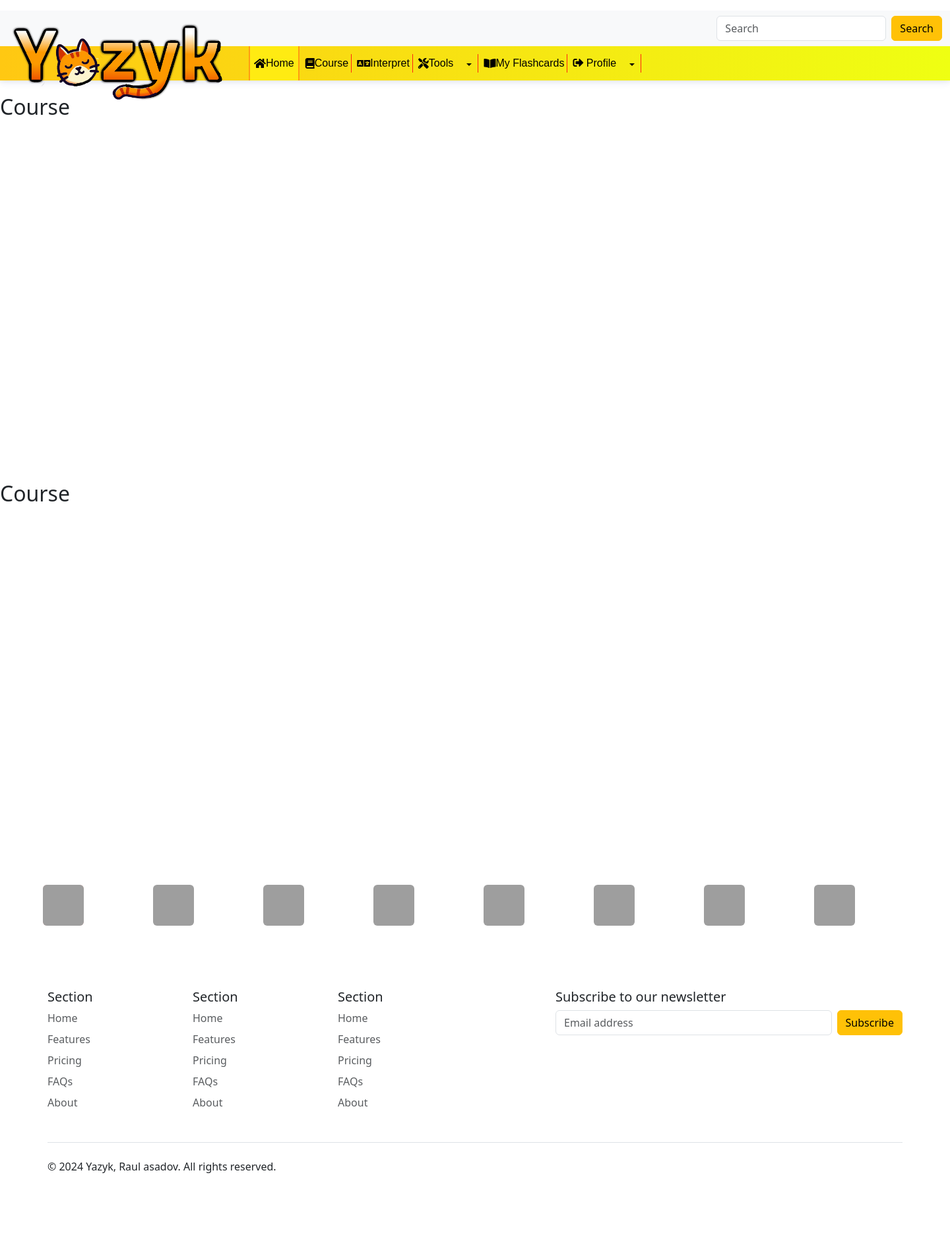
After one commit to 3raulo9/Yazyk_Demo_one, a Flask app: page /course in a window 1440 px wide; the page is wider, and only the part inside the window is pictured. The commit adds this page. Shown: that part at 66% size. Run offline with Flask 3, Linux system fonts and the light colour scheme; the visitor is signed in with stand-in values (Sample User, id 1); some libraries are stand-ins or nearby versions; grey boxes are pictures that could not be loaded.

Commit message:
some changes
added some pages and added the login required attribute to each page that requires it, if the user is not logged in then the  @login_required redirects to the register page

```diff
--- a/backend/app.py
+++ b/backend/app.py
@@ -1,3 +1,4 @@
+from functools import wraps
 from flask import Flask, render_template, request, redirect, url_for, jsonify, session
 from googletrans import Translator
 from dotenv import load_dotenv
@@ -17,13 +18,14 @@ db_of_users = mysql.connector.connect(
 )
 cursor = db_of_users.cursor()
 
-
 app = Flask(__name__)
 app.secret_key = "your_secret_key_here"  # Change this to a secure secret key
 
-
 selected_language = "en"  # Default language
 
+@app.context_processor
+def inject_auth_status():
+    return {'is_authenticated': 'username' in session}
 
 def get_random_fact():
     con = mysql.connector.connect(
@@ -54,32 +56,35 @@ def get_random_fact():
     else:
         return "No facts found in the database"
 
+def login_required(func):
+    @wraps(func)
+    def wrapper(*args, **kwargs):
+        if "username" not in session:
+            return redirect(url_for("register"))
+        return func(*args, **kwargs)
+    return wrapper
 
 @app.route("/")
 def home():
     random_fact = get_random_fact()
     return render_template("home.html", random_fact=random_fact)
 
-
 @app.route("/register", methods=["GET", "POST"])
 def register():
     if request.method == "POST":
         username = request.form["username"]
-        password = request.form["password"]  # Retrieve other form fields similarly
+        password = request.form["password"]
         email = request.form["email"]
 
-        # Execute an SQL INSERT query to save user data
         cursor.execute(
             "INSERT INTO accounts (username, password, email) VALUES (%s, %s, %s)",
             (username, password, email),
         )
-        db_of_users.commit()  # Commit the changes to the database
+        db_of_users.commit()
 
-        return redirect(url_for("login"))  # Redirect to login page after successful registration
+        return redirect(url_for("login"))
 
     return render_template("register.html")
-
-
 
 @app.route("/login", methods=["GET", "POST"])
 def login():
@@ -97,17 +102,15 @@ def login():
 
     return render_template("login.html")
 
-
 @app.route("/logout")
 def logout():
     session.pop("username", None)
-    return redirect(url_for("home"))  # Assuming 'home' is your home page endpoint
-
+    return redirect(url_for("home"))
 
 @app.route("/interpret")
+@login_required
 def interpret():
     return render_template("interpret.html")
-
 
 def save_to_json(data):
     if not os.path.exists("users"):
@@ -115,8 +118,7 @@ def save_to_json(data):
 
     with open("users/user_data.json", "a") as file:
         json.dump(data, file, indent=4)
-        file.write("\n")  # Add a new line for each entry
-
+        file.write("\n")
 
 @app.route("/set_language", methods=["POST"])
 def set_language():
@@ -125,10 +127,9 @@ def set_language():
         data = request.get_json()
         selected_language = data.get(
             "language", "fr"
-        )  # Get the selected language from the request
+        )
         return jsonify({"status": "success", "selected_language": selected_language})
     return jsonify({"status": "failed"})
-
 
 @app.route("/translate", methods=["POST"])
 def translate():
@@ -141,7 +142,6 @@ def translate():
 
         return translated_text
     return "No text received"
-
 
 @app.route("/fetch_image")
 def fetch_image():
@@ -169,7 +169,6 @@ def fetch_image():
         "baku",
         "Tel aviv",
     ]
-    # Add more city slugs here
     city = random.choice(cities)
     response = requests.get(
         f"https://api.unsplash.com/search/photos?query={city}&client_id={os.getenv('UNSPLASHACCESS')}"
@@ -178,6 +177,42 @@ def fetch_image():
     random_image = random.choice(images)
     return jsonify(random_image["urls"]["full"])
 
+@app.route("/profile")
+@login_required
+def profile():
+    username = session["username"]
+    cursor.execute("SELECT * FROM accounts WHERE username = %s", (username,))
+    user_data = cursor.fetchone()
+    return render_template("profile.html", user=user_data)
 
+@app.route("/update_profile", methods=["POST"])
+@login_required
+def update_profile():
+    new_username = request.form.get("new_username")
+    new_email = request.form.get("new_email")
+    new_password = request.form.get("new_password")
+
+    cursor.execute(
+        "UPDATE accounts SET username = %s, email = %s, password = %s WHERE username = %s",
+        (new_username, new_email, new_password, session["username"]),
+    )
+    db_of_users.commit()
+
+    cursor.execute("SELECT * FROM accounts WHERE username = %s", (new_username,))
+    updated_user = cursor.fetchone()
+
+    session["username"] = new_username
+
+    return render_template("profile.html", user=updated_user)
+
+@app.route("/flashcards", methods=["GET", "POST"])
+@login_required
+def flashcards():
+    return render_template("flashcards.html")
+
+@app.route("/course", methods=["GET", "POST"])
+@login_required
+def course():
+    return render_template("course.html")
 if __name__ == "__main__":
     app.run(debug=True)
--- a/backend/templates/base.html
+++ b/backend/templates/base.html
@@ -69,7 +69,7 @@
                             </li>
 
                             <li class="ecl-menu__item ecl-menu__item--has-children ecl-menu__item--col2">
-                                <a href="#" class="ecl-menu__link">
+                                <a href="{{ url_for('course') }}" class="ecl-menu__link">
                                     <i class="fas fa-book"></i> Course
                                 </a>
                             </li>
@@ -89,6 +89,7 @@
                             <div class="offcanvas offcanvas-bottom" tabindex="-1" id="offcanvasBottom"
                                 aria-labelledby="offcanvasBottomLabel">
                                 <div class="card-body">
+                                    {% if is_authenticated %}
                                     <form action="/translate" method="POST" id="translation-form">
                                         <div class="form-check form-switch">
                                             <input class="form-check-input" type="checkbox" role="switch"
@@ -151,10 +152,67 @@
                                         <button type="submit" class="btn btn-outline-info"
                                             id="button-detect">Translate</button>
                                     </form>
+                                    {% else %}
 
+                                    <body><br><br><br><br><br>
+                                        <div class="waviy">
+                                            <span style="--i:1">P</span>
+                                            <span style="--i:2">l</span>
+                                            <span style="--i:3">e</span>
+                                            <span style="--i:4">a</span>
+                                            <span style="--i:5">s</span>
+                                            <span style="--i:6">e</span>
+                                            <span style="--i:7"> </span>
+                                            <span style="--i:7"> </span>
+                                            <span style="--i:8">l</span>
+                                            <span style="--i:9">o</span>
+                                            <span style="--i:10">g</span>
+                                            <span style="--i:11"> </span>
+                                            <span style="--i:11"> </span>
+                                            <span style="--i:12">i</span>
+                                            <span style="--i:13">n</span>
+                                            <span style="--i:14"> </span>
+                                            <span style="--i:14"> </span>
+                                            <span style="--i:15">t</span>
+                                            <span style="--i:16">o</span>
+                                            <span style="--i:17"> </span>
+                                            <span style="--i:17"> </span>
+                                            <span style="--i:18">a</span>
+                                            <span style="--i:19">c</span>
+                                            <span style="--i:20">c</span>
+                                            <span style="--i:21">e</span>
+                                            <span style="--i:22">s</span>
+                                            <span style="--i:23">s</span>
+                                            <span style="--i:24"> </span>
+                                            <span style="--i:24"> </span>
+                                            <span style="--i:25">t</span>
+                                            <span style="--i:26">h</span>
+                                            <span style="--i:27">e</span>
+                                            <span style="--i:28"> </span>
+                                            <span style="--i:28"> </span>
+                                            <span style="--i:29">t</span>
+                                            <span style="--i:30">r</span>
+                                            <span style="--i:31">a</span>
+                                            <span style="--i:32">n</span>
+                                            <span style="--i:33">s</span>
+                                            <span style="--i:34">l</span>
+                                            <span style="--i:35">a</span>
+                                            <span style="--i:36">t</span>
+                                            <span style="--i:37">i</span>
+                                            <span style="--i:38">o</span>
+                                            <span style="--i:39">n</span>
+                                            <span style="--i:40"> </span>
+                                            <span style="--i:40"> </span>
+                                            <span style="--i:41">f</span>
+                                            <span style="--i:42">o</span>
+                                            <span style="--i:43">r</span>
+                                            <span style="--i:44">m</span>
+                                            <span style="--i:45">.</span>
+                                        </div>
+                                    </body>
+                                    {% endif %}
                                 </div>
                             </div>
-
 
 
                             <li class="ecl-menu__item">
@@ -167,7 +225,8 @@
                                         <span class="visually-hidden ecl-menu__link">Toggle Dropdown</span>
                                     </button>
                                     <ul class="dropdown-menu">
-                                        <li><a class="dropdown-item" href="{{ url_for('interpret') }}">Interpret</a></li>
+                                        <li><a class="dropdown-item" href="{{ url_for('interpret') }}">Interpret</a>
+                                        </li>
                                         <li><a class="dropdown-item" href="#">Conversations</a></li>
                                         <li><a class="dropdown-item" href="#">Music</a></li>
                                         <li><a class="dropdown-item" href="#">Texts</a></li>
@@ -177,7 +236,7 @@
                             </li>
 
                             <li class="ecl-menu__item ecl-menu__item--has-children ecl-menu__item--col2">
-                                <a href="#" class="ecl-menu__link">
+                                <a href="{{ url_for('flashcards') }}" class="ecl-menu__link">
                                     <i class="fas fa-book-open"></i> My Flashcards
                                 </a>
                             </li>
@@ -188,9 +247,13 @@
                                 <div class="btn-group">
                                     {% if 'username' in session %}
                                     <!-- Only show logout when user is logged in -->
+                                    <!-- Add this button to your base.html file where you want the link to the profile page -->
                                     <button type="button" class="btn btn-danger ecl-menu__link">
-                                        <i class="fas fa-user"></i> Profile [-----]
+                            <li><a class="dropdown-item" href="{{ url_for('profile') }}"><i
+                                        class="fas fa-sign-out-alt"></i> Profile</a></li>
+
                             </button>
+
                             <button type="button" class="btn btn-danger dropdown-toggle dropdown-toggle-split"
                                 data-bs-toggle="dropdown" aria-expanded="false">
                                 <span class="visually-hidden ecl-menu__link">Toggle Dropdown</span>
--- /dev/null
+++ b/backend/templates/course.html
@@ -0,0 +1,8 @@
+<!-- templates/profile.html -->
+{% extends "base.html" %}
+
+{% block content %}
+    <h1>Course</h1><br><br><br><br><br><br><br><br><br><br><br><br><br><br><br><br><br><br><br><br><br>
+    <h1>Course</h1><br><br><br><br><br><br><br><br><br><br><br><br><br><br><br><br><br><br><br><br><br>
+
+{% endblock %}
```
Also changed, not shown: backend/templates/flashcards.html (added, +8 -0 lines), backend/templates/profile.html (added, +31 -0 lines). Lines whose indentation alone changed are shown as unchanged.
